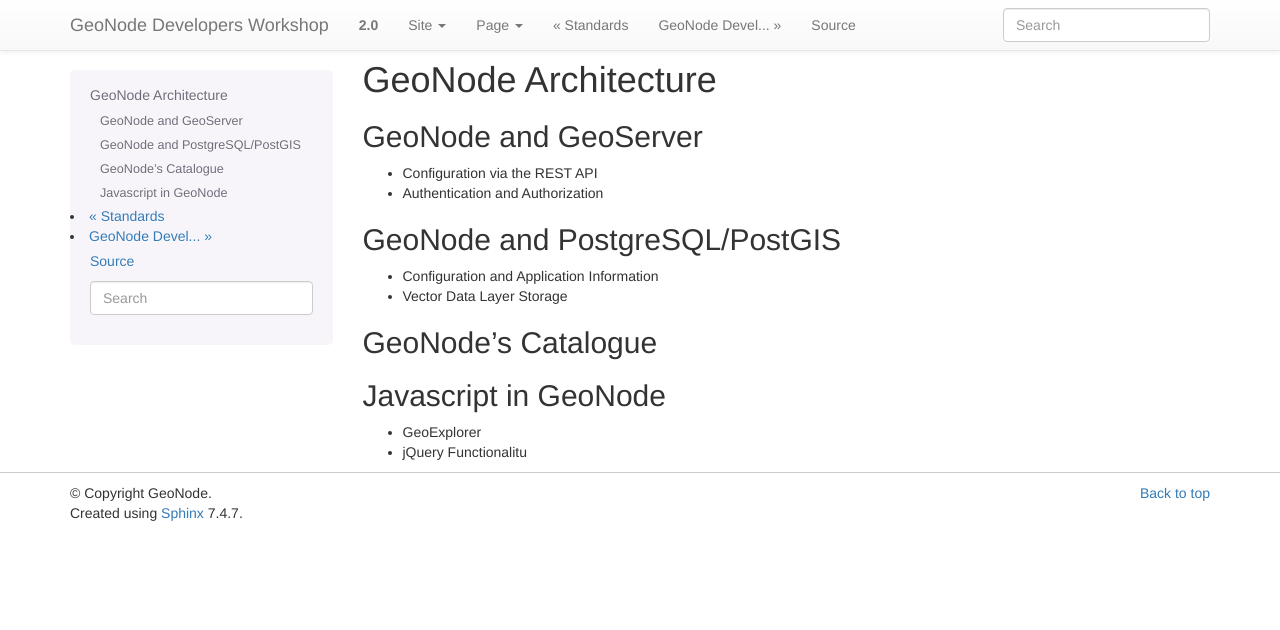
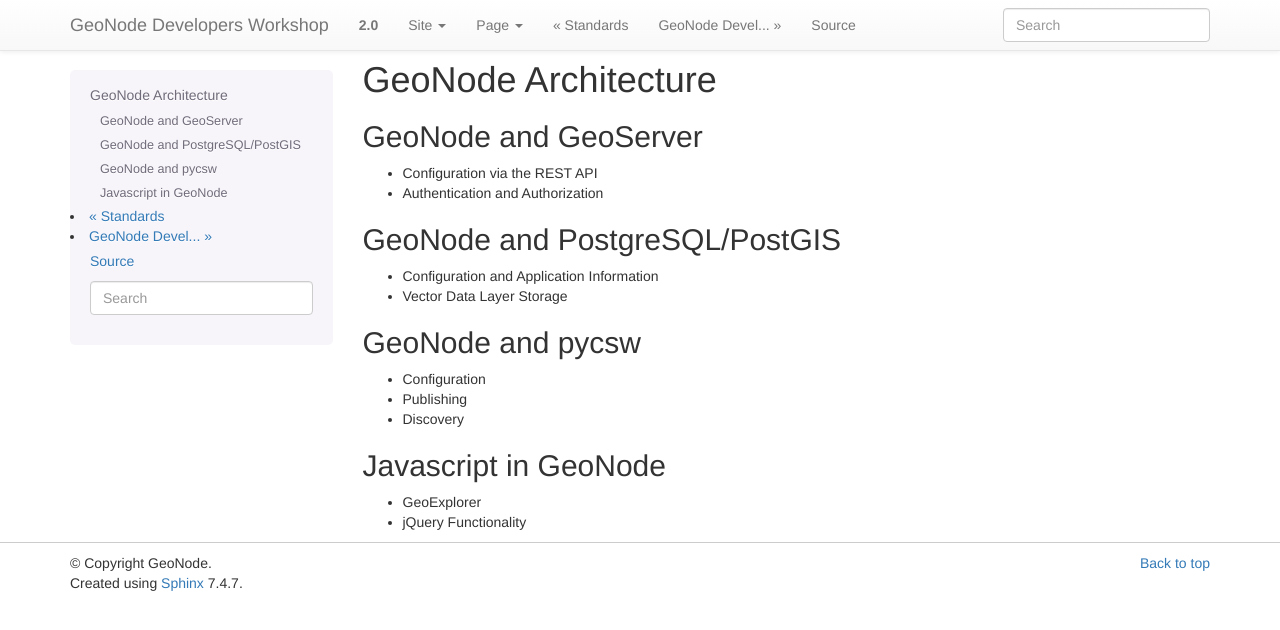
Before and after one commit to lucacasagrande/geonode-workshops, a Sphinx documentation site: the page built from devel/doc/intro/architecture.rst, in a window 1280 px wide. Shown: the top 630 px of the page. Built offline with Sphinx 7.4.7, drawn with Linux system fonts in a browser that asks for light colours.

Commit message:
add pycsw info

```diff
--- a/devel/doc/core/index.rst
+++ b/devel/doc/core/index.rst
@@ -11,7 +11,7 @@
 
         GeoNode Project Layout Review
         GeoNode Core Python Dependencies Review
-            owslib
+            OWSLib
             pycsw
             gsconfig
         GeoNode Core Python Module Review
--- a/devel/doc/intro/architecture.rst
+++ b/devel/doc/intro/architecture.rst
@@ -17,13 +17,18 @@
 
 - Vector Data Layer Storage
 
-GeoNode's Catalogue
--------------------
+GeoNode and pycsw
+-----------------
 
+- Configuration
+
+- Publishing
+
+- Discovery
 
 Javascript in GeoNode
 ---------------------
 
 - GeoExplorer
 
-- jQuery Functionalitu
+- jQuery Functionality
--- a/devel/doc/intro/reference.rst
+++ b/devel/doc/intro/reference.rst
@@ -77,7 +77,9 @@
 
   - http://pycsw.org/docs/documentation.html
   - http://geopython.github.com/OWSLib/
+  - https://github.com/toblerity/shapely
   - https://github.com/sgillies/Fiona
+  - http://pypi.python.org/pypi/pyproj
 
 - gdal/ogr
 
--- a/devel/doc/intro/standards.rst
+++ b/devel/doc/intro/standards.rst
@@ -5,7 +5,7 @@
 
 GeoNode is based on a set of Open Geospatial Consortium (OGC) standards. These standards enable GeoNode installations to be interoperable with a wide variety of tools that support these OGC standards and enable federation with other OGC compliant services and infrastructure. Reference links about these standards are also included at the end of this module.
 
-Web Mapping Service (WMS)
+Web Map Service (WMS)
 -------------------------
 
 The Web Map Service (WMS) specification defines an interface for requesting rendered map images across the web. It is used within GeoNode to display maps in the pages of the site and in the GeoExplorer application to display rendered layers based on default or custom styles.
@@ -20,10 +20,10 @@
 
 The Web Coverage Service (WCS) specification defines an interface for reading and writing geospatial raster data as "coverages" across the web. It is used within GeoNode to enable downloading of raster layers in various formats.
 
-Catalogue Services for Web (CSW)
+Catalogue Service for Web (CSW)
 --------------------------------
 
-The Catalogue Services for Web (CSW) specification defines an interface for exposing a catalogue of geospatial records across the web. It is used within geonode to enable external applications to search GeoNode's layer catalogue or to provide federated search that includes a set of GeoNode layers within another application.
+The Catalogue Service for Web (CSW) specification defines an interface for exposing a catalogue of geospatial metadata across the web. It is used within GeoNode to enable any application to search GeoNode's catalogue or to provide federated search that includes a set of GeoNode layers within another application.
 
 Tile Mapping Service (TMS/WMTS)
 -------------------------------
--- a/devel/doc/projects/index.rst
+++ b/devel/doc/projects/index.rst
@@ -19,7 +19,7 @@
               social
           Version Control (github)
           Deploying your Project
-              Amazon, OpenShift and Heroku (For very Advanced Developers)
+              Amazon, OpenShift and Heroku (For Very Advanced Developers)
           Staying in Synch with Mainline geonode
       Avenues for Customizing and extending with a downstream project
           CSS (bootswatch)
@@ -29,8 +29,8 @@
           Custom GeoExplorer
               Suite SDK
               Deploying
-      Avenues for Integration with External Services (For very Advanced Developers)
-          External OGC Services (owslib and pycsw)
+      Avenues for Integration with External Services (For Very Advanced Developers)
+          External OGC Services (OWSLib and pycsw)
           Google Earth
           ArcGIS
           qGIS
```
Also changed, not shown: devel/doc/intro/components.rst (+11 -6 lines).
